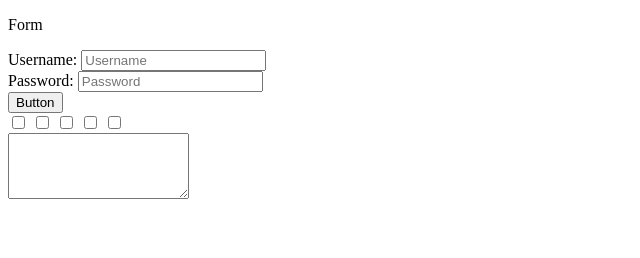
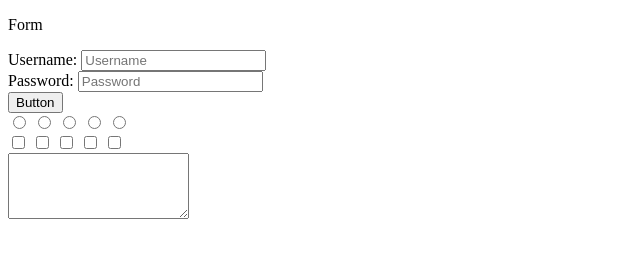
Before and after one commit to UvejsGj/BazateUEBit, a plain HTML site: page Classwork/Java 04/Ligjerata e merkures/form.html in a window 1280 px wide. Shown: the whole page, without its empty margins (0-640 px from the left). Drawn offline with Linux system fonts and the light colour scheme.

Commit message:
Update form.html

```diff
--- a/Classwork/Java 04/Ligjerata e merkures/form.html
+++ b/Classwork/Java 04/Ligjerata e merkures/form.html
@@ -14,6 +14,12 @@
         <br>
         <input type="button" value="Button">
         <br>
+        <input type="radio">
+        <input type="radio">
+        <input type="radio">
+        <input type="radio">
+        <input type="radio">
+        <br>
         <input type="checkbox" name="1" id="1">
         <input type="checkbox" name="1" id="1">
         <input type="checkbox" name="1" id="1">
```
